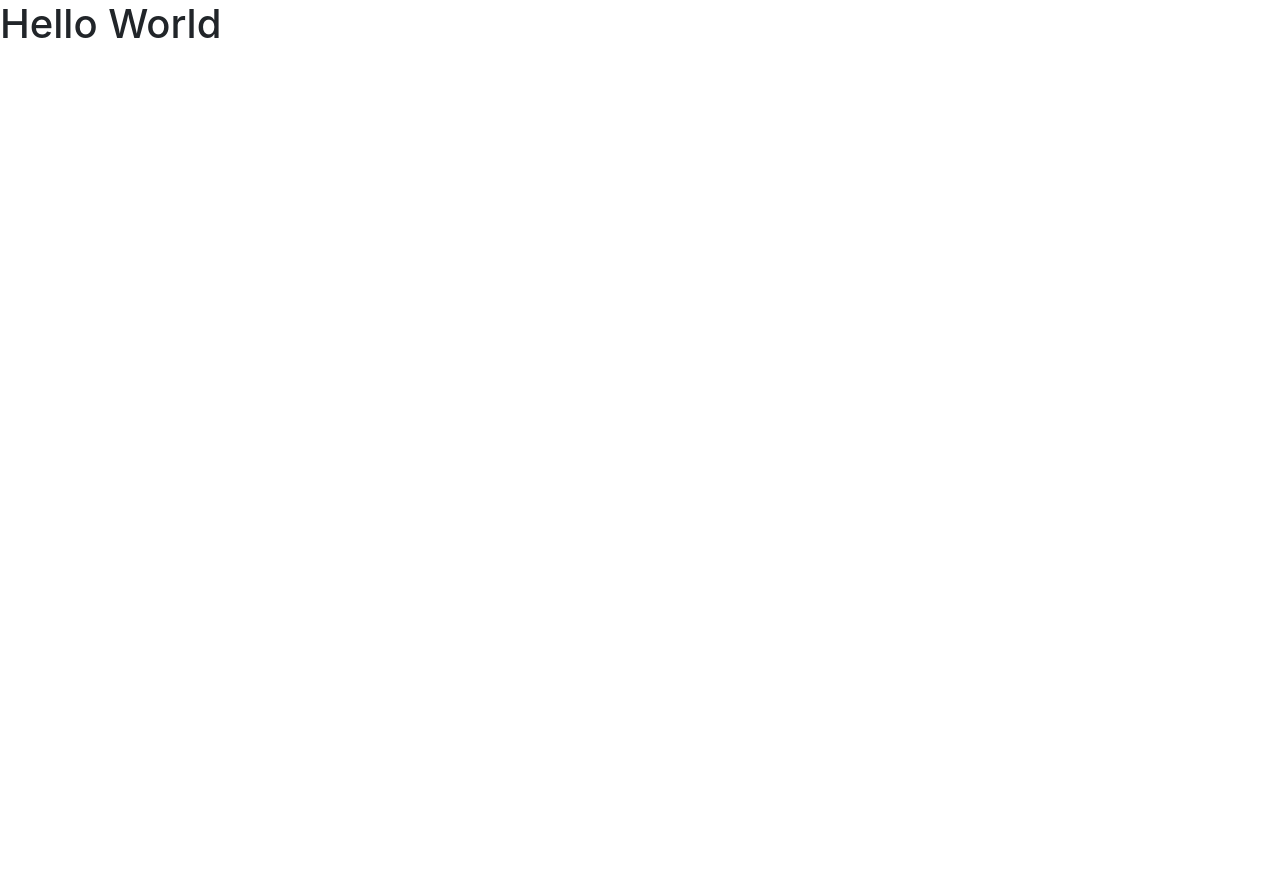
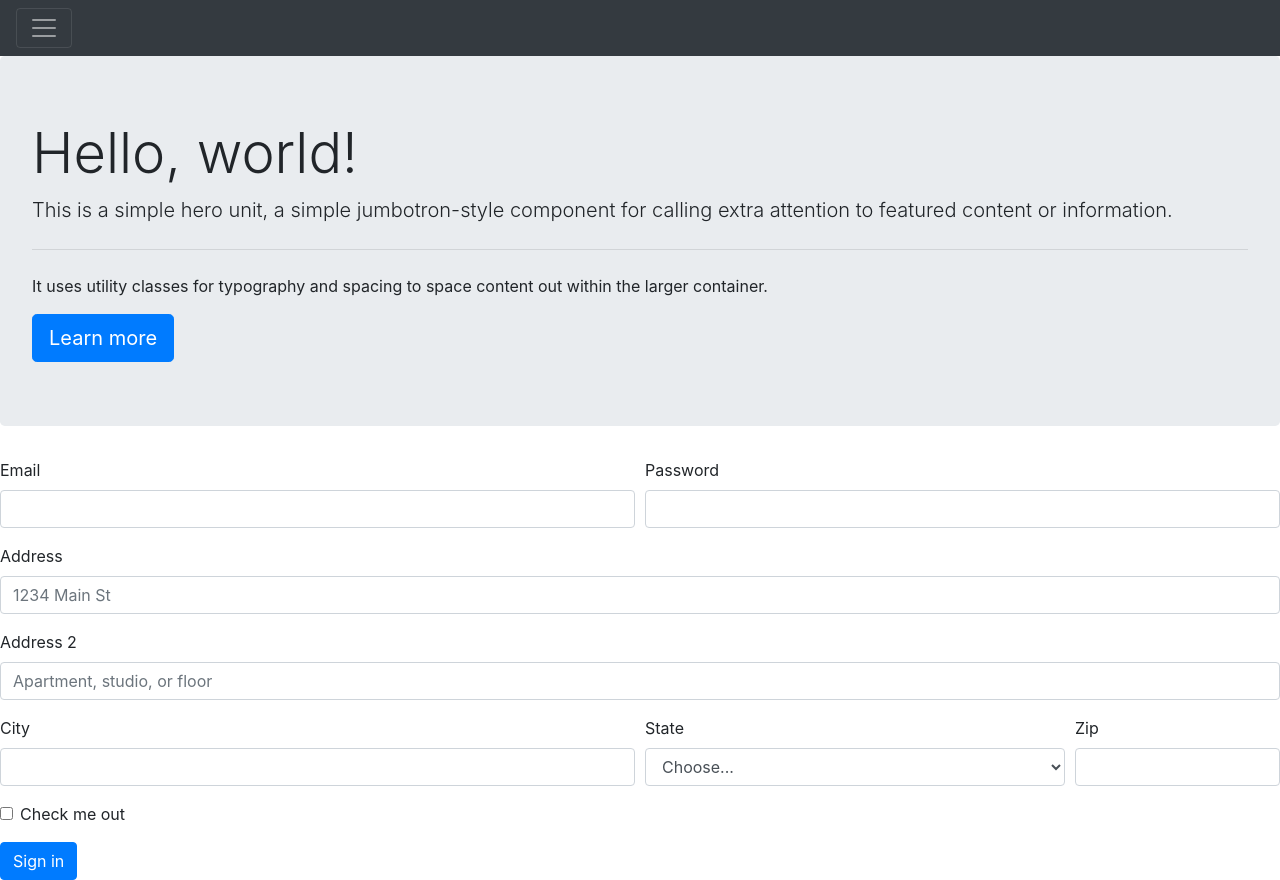
Before and after one commit to PatriciAlves/blogPessoalFront, an Angular app: page / in a window 1280 px wide. Before the commit the page ends 800 px from the top, so only its background shows below. Built offline with nearby package versions, Linux system fonts and the light colour scheme.

Commit message:
menu e rodape

```diff
--- a/src/app/app.component.html
+++ b/src/app/app.component.html
@@ -1 +1,2 @@
 <h1>Hello World</h1>
+<app-menu></app-menu>
--- a/src/app/app.module.ts
+++ b/src/app/app.module.ts
@@ -3,10 +3,14 @@ import { BrowserModule } from '@angular/platform-browser';
 
 import { AppRoutingModule } from './app-routing.module';
 import { AppComponent } from './app.component';
+import { MenuComponent } from './menu/menu.component';
+import { RodapeComponent } from './rodape/rodape.component';
 
 @NgModule({
   declarations: [
-    AppComponent
+    AppComponent,
+    MenuComponent,
+    RodapeComponent
   ],
   imports: [
     BrowserModule,
--- /dev/null
+++ b/src/app/menu/menu.component.html
@@ -0,0 +1,91 @@
+<!doctype html>
+<html lang="en">
+  <head>
+    <!-- Required meta tags -->
+    <meta charset="utf-8">
+    <meta name="viewport" content="width=device-width, initial-scale=1, shrink-to-fit=no">
+
+    <!-- Bootstrap CSS -->
+    <link rel="stylesheet" href="https://cdn.jsdelivr.net/npm/bootstrap@4.6.1/dist/css/bootstrap.min.css" integrity="sha384-zCbKRCUGaJDkqS1kPbPd7TveP5iyJE0EjAuZQTgFLD2ylzuqKfdKlfG/eSrtxUkn" crossorigin="anonymous">
+
+    <title>Hello, world!</title>
+  </head>
+  <body>
+
+
+
+    <div class="fixed-top">
+        <div class="collapse" id="navbarToggleExternalContent">
+          <div class="bg-dark p-4">
+            <h5 class="text-white h4">Collapsed content</h5>
+            <span class="text-muted">Toggleable via the navbar brand.</span>
+          </div>
+        </div>
+        <nav class="navbar navbar-dark bg-dark">
+          <button class="navbar-toggler" type="button" data-toggle="collapse" data-target="#navbarToggleExternalContent" aria-controls="navbarToggleExternalContent" aria-expanded="false" aria-label="Toggle navigation">
+            <span class="navbar-toggler-icon"></span>
+          </button>
+        </nav>
+      </div>
+
+      <div class="jumbotron">
+        <h1 class="display-4">Hello, world!</h1>
+        <p class="lead">This is a simple hero unit, a simple jumbotron-style component for calling extra attention to featured content or information.</p>
+        <hr class="my-4">
+        <p>It uses utility classes for typography and spacing to space content out within the larger container.</p>
+        <a class="btn btn-primary btn-lg" href="#" role="button">Learn more</a>
+      </div>
+      <form>
+        <div class="form-row">
+          <div class="form-group col-md-6">
+            <label for="inputEmail4">Email</label>
+            <input type="email" class="form-control" id="inputEmail4">
+          </div>
+          <div class="form-group col-md-6">
+            <label for="inputPassword4">Password</label>
+            <input type="password" class="form-control" id="inputPassword4">
+          </div>
+        </div>
+        <div class="form-group">
+          <label for="inputAddress">Address</label>
+          <input type="text" class="form-control" id="inputAddress" placeholder="1234 Main St">
+        </div>
+        <div class="form-group">
+          <label for="inputAddress2">Address 2</label>
+          <input type="text" class="form-control" id="inputAddress2" placeholder="Apartment, studio, or floor">
+        </div>
+        <div class="form-row">
+          <div class="form-group col-md-6">
+            <label for="inputCity">City</label>
+            <input type="text" class="form-control" id="inputCity">
+          </div>
+          <div class="form-group col-md-4">
+            <label for="inputState">State</label>
+            <select id="inputState" class="form-control">
+              <option selected>Choose...</option>
+              <option>...</option>
+            </select>
+          </div>
+          <div class="form-group col-md-2">
+            <label for="inputZip">Zip</label>
+            <input type="text" class="form-control" id="inputZip">
+          </div>
+        </div>
+        <div class="form-group">
+          <div class="form-check">
+            <input class="form-check-input" type="checkbox" id="gridCheck">
+            <label class="form-check-label" for="gridCheck">
+              Check me out
+            </label>
+          </div>
+        </div>
+        <button type="submit" class="btn btn-primary">Sign in</button>
+      </form>
+
+
+    <script src="https://cdn.jsdelivr.net/npm/jquery@3.5.1/dist/jquery.slim.min.js" integrity="sha384-DfXdz2htPH0lsSSs5nCTpuj/zy4C+OGpamoFVy38MVBnE+IbbVYUew+OrCXaRkfj" crossorigin="anonymous"></script>
+    <script src="https://cdn.jsdelivr.net/npm/popper.js@1.16.1/dist/umd/popper.min.js" integrity="sha384-9/reFTGAW83EW2RDu2S0VKaIzap3H66lZH81PoYlFhbGU+6BZp6G7niu735Sk7lN" crossorigin="anonymous"></script>
+    <script src="https://cdn.jsdelivr.net/npm/bootstrap@4.6.1/dist/js/bootstrap.min.js" integrity="sha384-VHvPCCyXqtD5DqJeNxl2dtTyhF78xXNXdkwX1CZeRusQfRKp+tA7hAShOK/B/fQ2" crossorigin="anonymous"></script>
+
+  </body>
+</html>
--- /dev/null
+++ b/src/app/menu/menu.component.ts
@@ -0,0 +1,15 @@
+import { Component, OnInit } from '@angular/core';
+
+@Component({
+  selector: 'app-menu',
+  templateUrl: './menu.component.html',
+  styleUrls: ['./menu.component.css']
+})
+export class MenuComponent implements OnInit {
+
+  constructor() { }
+
+  ngOnInit(): void {
+  }
+
+}
--- /dev/null
+++ b/src/app/rodape/rodape.component.html
@@ -0,0 +1 @@
+<p>rodape works!</p>
--- /dev/null
+++ b/src/app/rodape/rodape.component.ts
@@ -0,0 +1,15 @@
+import { Component, OnInit } from '@angular/core';
+
+@Component({
+  selector: 'app-rodape',
+  templateUrl: './rodape.component.html',
+  styleUrls: ['./rodape.component.css']
+})
+export class RodapeComponent implements OnInit {
+
+  constructor() { }
+
+  ngOnInit(): void {
+  }
+
+}
--- a/src/index.html
+++ b/src/index.html
@@ -6,6 +6,7 @@
   <base href="/">
   <meta name="viewport" content="width=device-width, initial-scale=1">
   <link rel="icon" type="image/x-icon" href="favicon.ico">
+  <link rel="stylesheet" href="https://stackpath.bootstrapcdn.com/font-awesome/4.7.0/css/font-awesome.min.css">
 </head>
 <body>
   <app-root></app-root>
```
Also changed, not shown: src/app/menu/menu.component.css (added), src/app/rodape/rodape.component.css (added).
